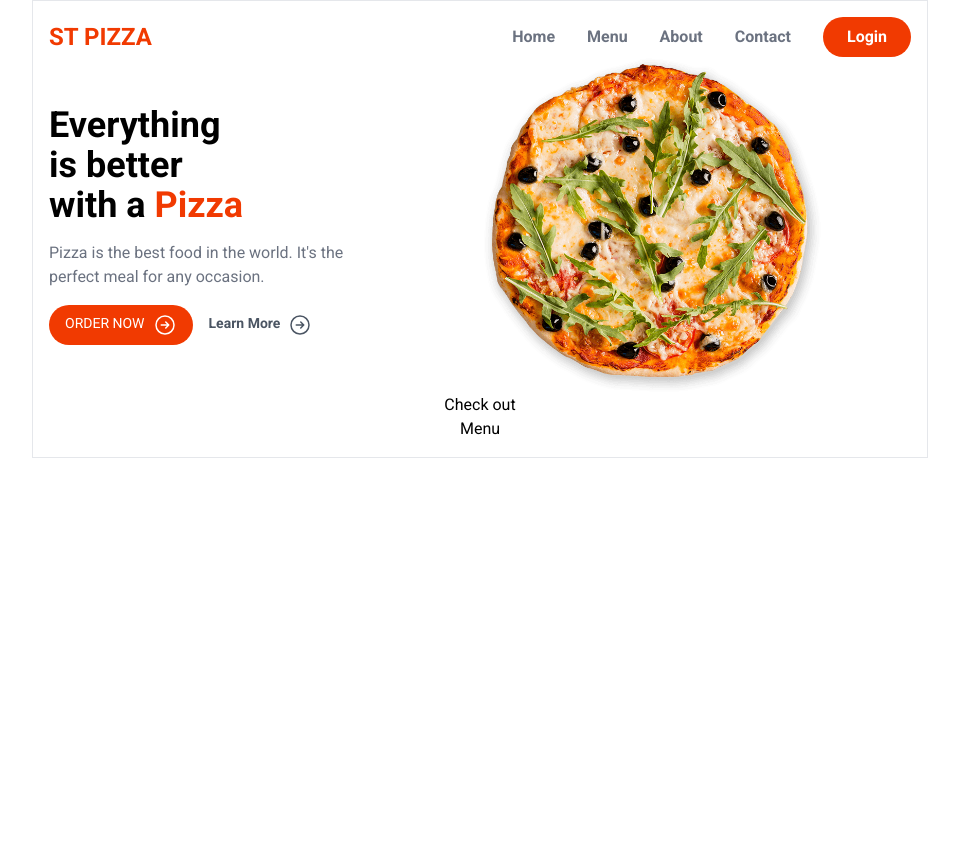
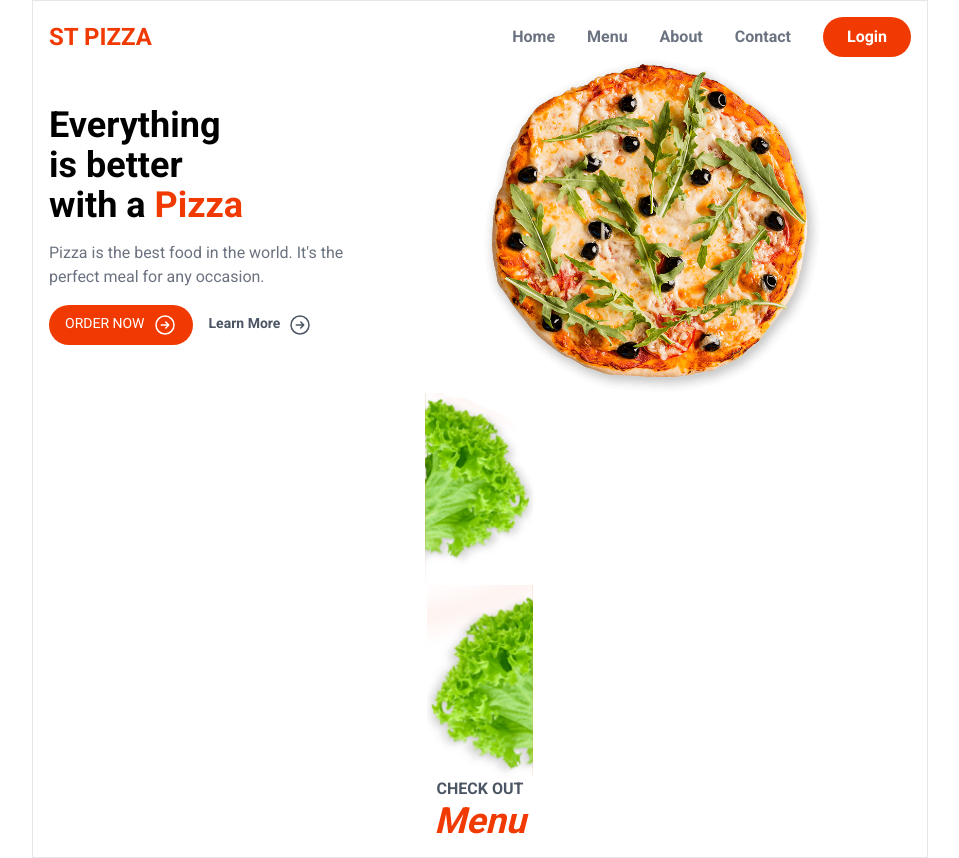
Before and after one commit to layanmoyura/Pizzeiro, a Next.js app: page / in a window 1280 px wide. Shown: the whole page, without its empty margins (160-1119 px from the left). Before the commit the page ends 800 px from the top, so only its background shows below. Built offline with nearby package versions, Linux system fonts and the light colour scheme.

Commit message:
home menu mod 1

```diff
--- a/src/app/components/layout/HomeMenu.js
+++ b/src/app/components/layout/HomeMenu.js
@@ -1,9 +1,23 @@
+import Image from 'next/image'
+
 export default function HomeMenu() {
     return(
         <section className="text-center">
+            <div>
+                <div className="h-48 relative">
+                    <Image src="/sallad1.png" layout="fill" objectFit="contain" alt="sallad" />
+                </div>
+                <div className="h-48 relative">
+                    <Image src="/sallad2.png" layout="fill" objectFit="contain" alt="sallad" />
+                </div>
+            </div>
             <div className="text-center">
-            <h3>Check out</h3>
-            <h2>Menu</h2>
+                <h3 className="uppercase text-gray-600 font-semibold">
+                    Check out
+                </h3>
+                <h2 className="text-primary font-bold text-4xl italic">
+                    Menu
+                </h2>
             </div>
         </section>
     )
```
